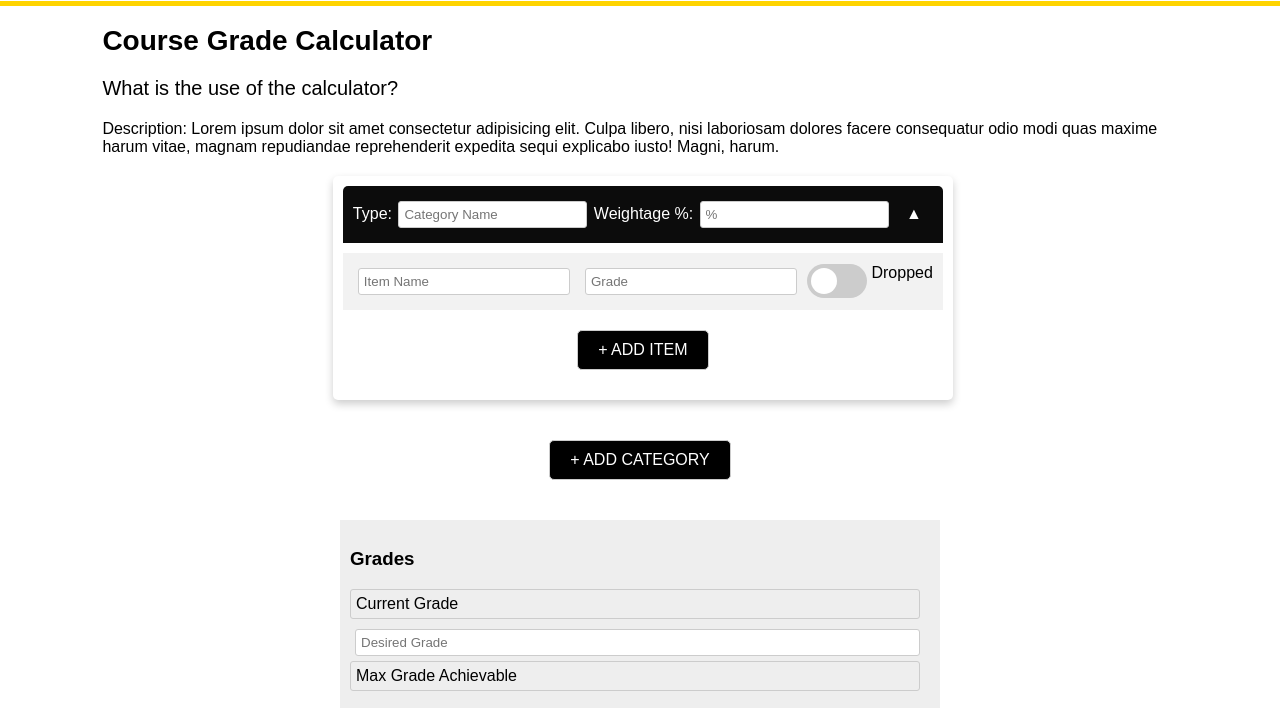
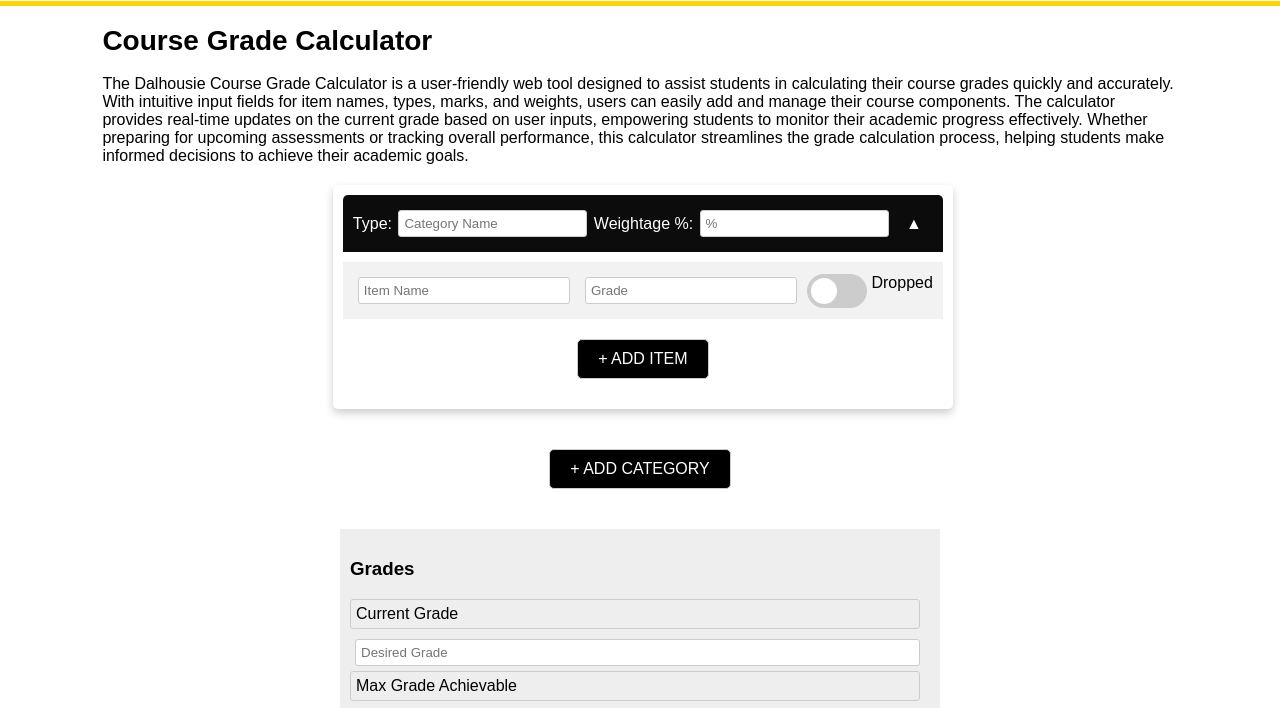
Before and after one commit to Jason-B0/GradeCalculator, a website: page index.html in a window 1280 px wide. Shown: the part 39-747 px from the top of the page. Drawn offline with Linux system fonts and the light colour scheme.

Commit message:
URGENT BYPASS feat. course grade calc description

```diff
--- a/index.html
+++ b/index.html
@@ -19,10 +19,7 @@
 
   <div class="main">
     <h1>Course Grade Calculator</h1>
-    <h3>What is the use of the calculator?</h3>
-    <p>Description: Lorem ipsum dolor sit amet consectetur adipisicing elit. Culpa libero, nisi laboriosam dolores
-      facere consequatur odio modi quas maxime harum vitae, magnam repudiandae reprehenderit expedita sequi explicabo
-      iusto! Magni, harum.</p>
+    <p>The Dalhousie Course Grade Calculator is a user-friendly web tool designed to assist students in calculating their course grades quickly and accurately. With intuitive input fields for item names, types, marks, and weights, users can easily add and manage their course components. The calculator provides real-time updates on the current grade based on user inputs, empowering students to monitor their academic progress effectively. Whether preparing for upcoming assessments or tracking overall performance, this calculator streamlines the grade calculation process, helping students make informed decisions to achieve their academic goals.</p>
   </div>
 
   <div class="main-box">
```
